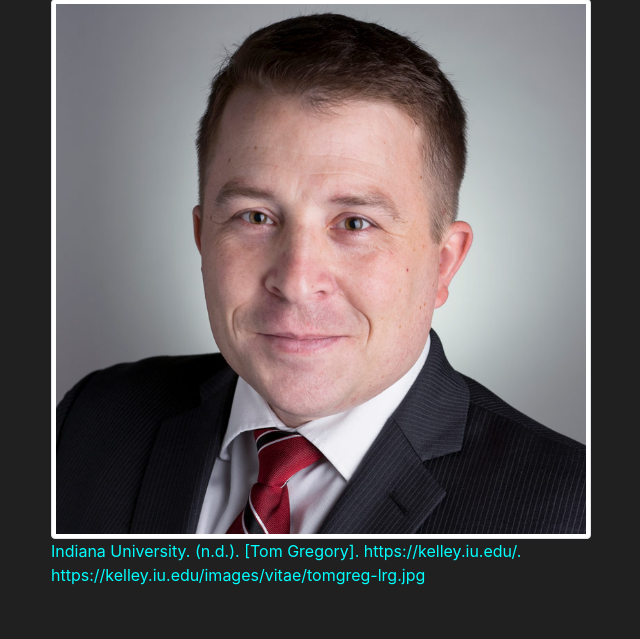
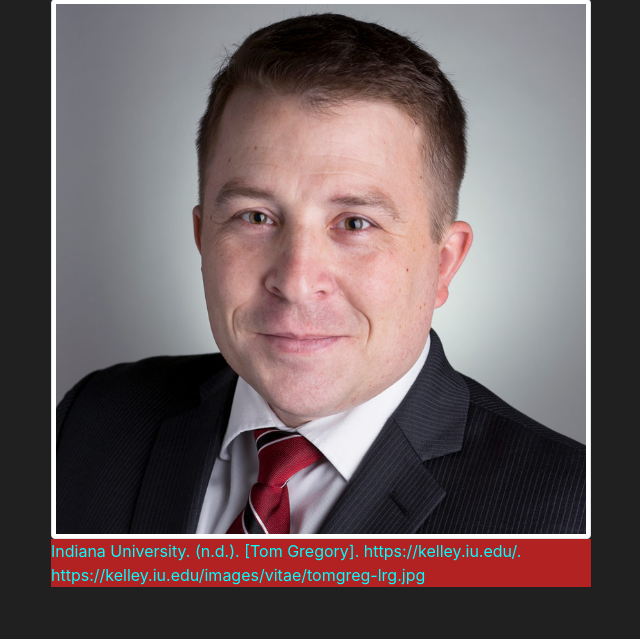
Before and after one commit to iu-msis/2-simple-docker-js-jbloom8907, a PHP site: page / in a window 1280 px wide. Shown: the part 113-752 px from the top of the page, without its empty margins (319-959 px from the left). Run offline with PHP 8.4, Linux system fonts and the light colour scheme.

Commit message:
Fixing css requirements
Adding css to id TomId

```diff
--- a/app/public/css/styles.css
+++ b/app/public/css/styles.css
@@ -3,6 +3,10 @@ body {
   background-color: rgb(32,32,32);
   color: rgb(0,255,255);
 
+}
+
+#tomId {
+  background-color: rgb(178,34,34)
 }
 
 nav,
--- a/app/public/index.html
+++ b/app/public/index.html
@@ -40,7 +40,7 @@
         <div class="col-6">
           <h1>Hello, Tom!</h1>
           <a href="img/tag.jpg"><img src="img/tag.jpg" alt="Oops, image broke" class="img-thumbnail"></a>
-          <p>Indiana University. (n.d.). [Tom Gregory]. https://kelley.iu.edu/. https://kelley.iu.edu/images/vitae/tomgreg-lrg.jpg</p>
+          <p id="tomId">Indiana University. (n.d.). [Tom Gregory]. https://kelley.iu.edu/. https://kelley.iu.edu/images/vitae/tomgreg-lrg.jpg</p>
         </div>
         <div class="col">
         </div>
```
